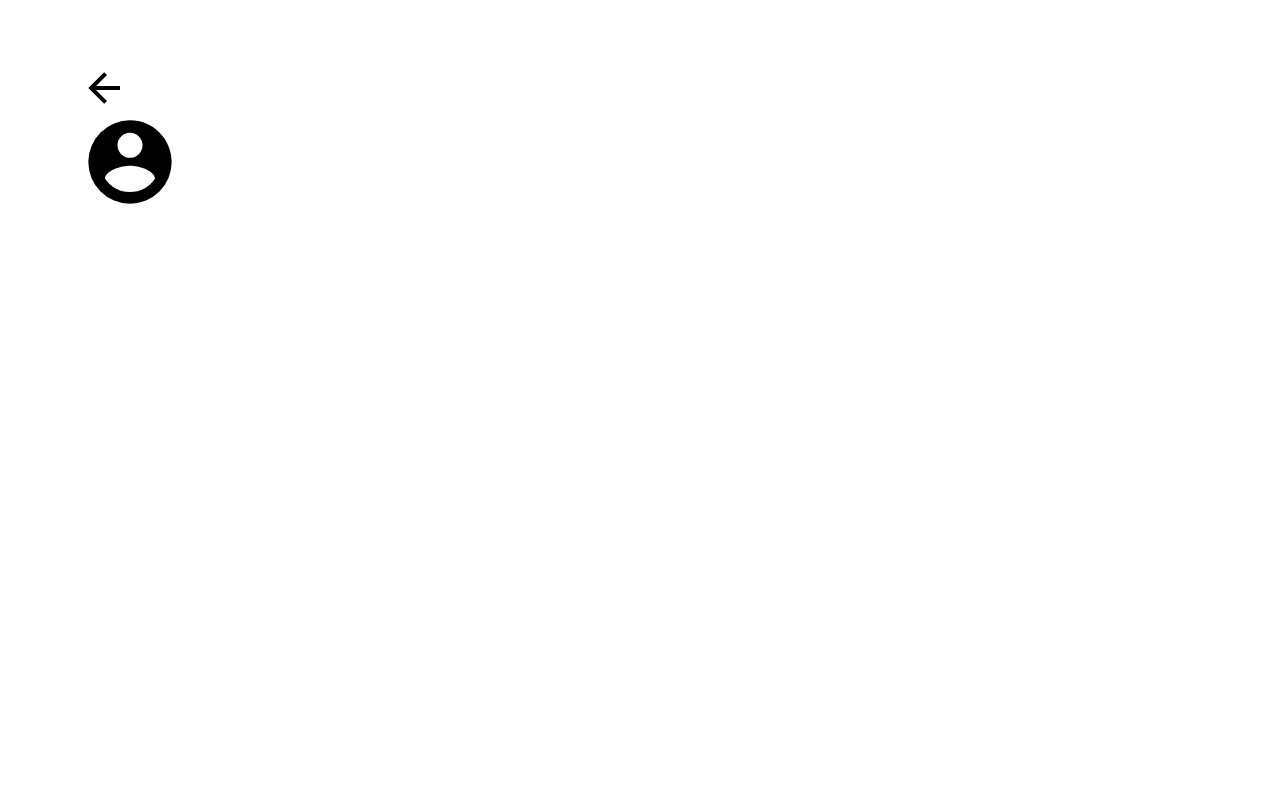
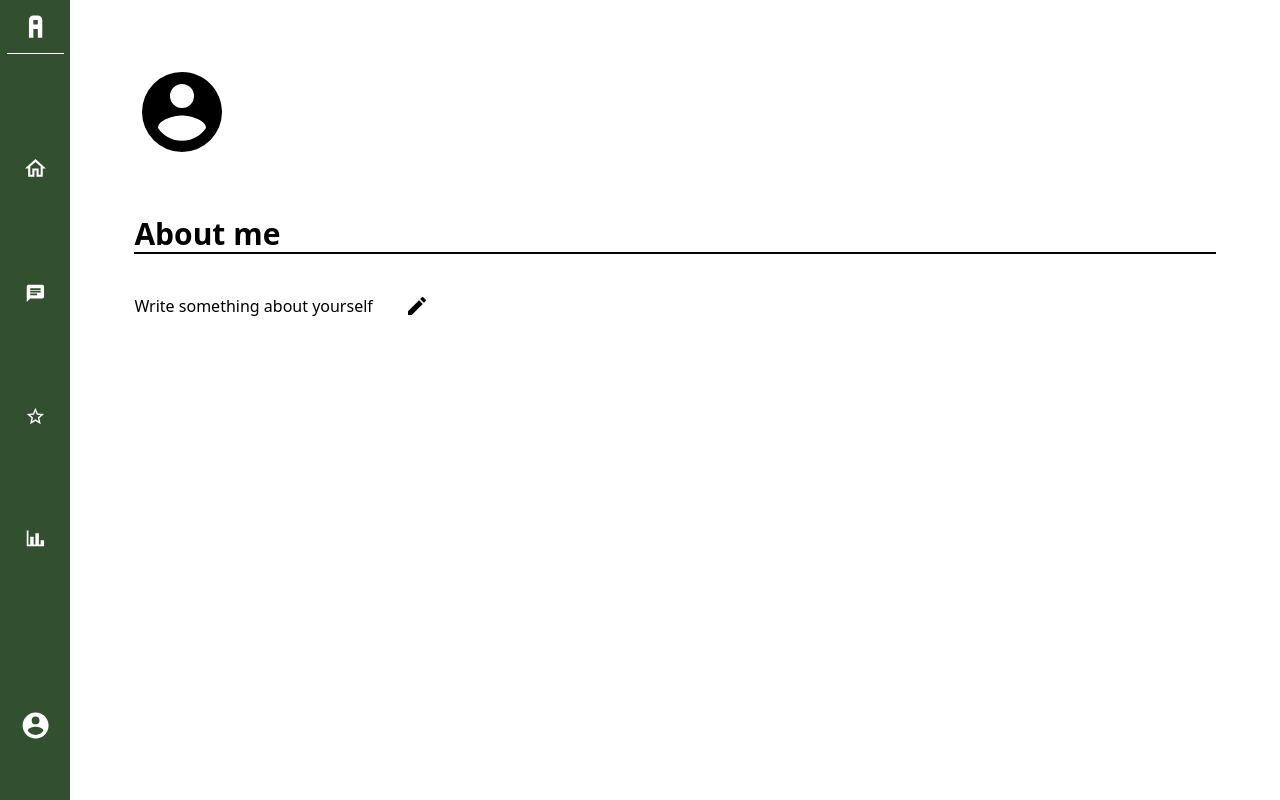
Before and after one commit to brdorad3/MessagingApp, a React (Vite) app in the folder client/: page /profile in a window 1280 px wide. Built offline with nearby package versions, Linux system fonts and the light colour scheme.

Commit message:
about me section

```diff
--- a/client/src/App.css
+++ b/client/src/App.css
@@ -9,7 +9,8 @@
 
 }
 .width{
-    width: 6%;
+    min-width: 5.5%;
+    max-width: 5.5%;
 }
 .bbw{
     border-bottom: solid 1px white;
@@ -46,3 +47,17 @@ div::-webkit-scrollbar {
     border-radius: 50px;
 
   }
+  .none{
+    display: none;
+  }
+  .normal{
+    position: absolute;
+    left: 33%;
+    top: 33%;
+    background-color: #324f2f;
+    width: 33%;
+    height: 33%;
+    display: flex;
+    justify-content: center;
+    padding-top: 20px;
+  }
--- a/client/src/profile.tsx
+++ b/client/src/profile.tsx
@@ -1,22 +1,55 @@
 import Icon from '@mdi/react';
 import { mdiAccountCircle } from '@mdi/js';
-import { mdiArrowLeft } from '@mdi/js';
-import { useContext } from 'react';
+import { useContext, useState } from 'react';
 import { UserContext } from './userContext';
-import { Link } from 'react-router-dom';
+import Sidebar from './sidebar';
+import { mdiPencil } from '@mdi/js';
 
 const Profile = () => {
     const { user } = useContext(UserContext);
+    const [toggle, setToggle] = useState(false)
+    const [about, setAbout] = useState('')
+
+    const handleClick = () => {
+        setToggle(!toggle)
+    }
+
+
+
     return(
-        <div className='my-16 mx-20'>
-            <Link to="/"><Icon path={mdiArrowLeft} size={2} color="black" /></Link>
 
-            <div className='flex items-center gap-5'>
-    <Icon path={mdiAccountCircle} color="black" className='w-1/3 ' />
+        <div className='flex w-screen h-screen relative'>
+            <Sidebar></Sidebar>
+
+            <div className='w-screen p-16 flex flex-col gap-14'>
+                <div className='flex gap-7'>
+    <Icon path={mdiAccountCircle} color="black" size={4} />
     {user &&
-    <p className='text-2xl pb-16'>{user.username}</p>
+    <p className='text-2xl pb-7 self-end'>{user.username}</p>
     }
+    </div>
+    <div className='flex flex-col gap-10'>
+        <h1 className='font-black text-3xl border-b-2 border-black'>About me</h1>
+        <div className='w-2/3 sm:w-4/5 flex gap-8'>
+            {about ? <p>{about}</p>: <p>Write something about yourself</p>}
+
+        <div onClick={handleClick}>
+        <Icon path={mdiPencil} size={1}  className='self-start'/>
         </div>
+        </div>
+    </div>
+        </div>
+
+
+        <form action="#" className={toggle ? 'normal' : 'none'} onSubmit={handleClick} >
+    <input type="text" placeholder='Write...' className='self-start w-2/3 h-1/5 rounded-xl px-3'
+    value={about}
+    maxLength={250}
+    onChange={(e)=>setAbout(e.target.value)}
+    />
+    <button type='submit'>sub</button>
+        </form>
+
         </div>
     )
 }
--- a/client/src/sidebar.tsx
+++ b/client/src/sidebar.tsx
@@ -18,8 +18,9 @@ function Sidebar(){
     <Icon path={mdiAlphaA}  color="white" className='bbw w-11/12 '/>
 
     <div className='flex flex-col items-center h-4/5 justify-evenly'>
-
+    <Link to="/" className='flex items-center justify-center'>
     <Icon path={mdiHomeOutline} color="white" className='w-2/5 ' />
+    </Link>
     <Icon path={mdiMessageText} color="white" className='w-1/3 ' />
     <Icon path={mdiStarOutline} color="white" className='w-1/3 ' />
     <Icon path={mdiChartBar} color="white" className='w-1/3 ' />
```
